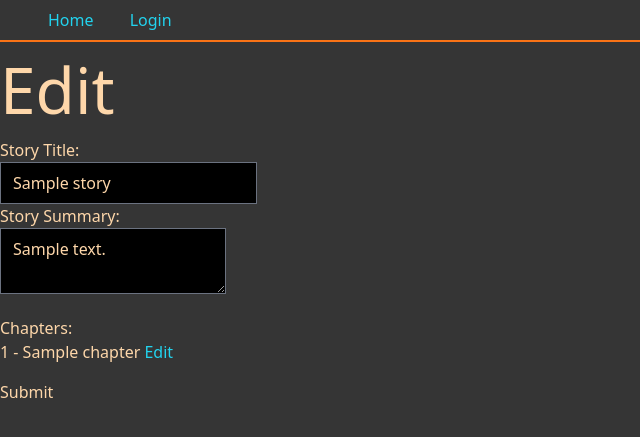
After one commit to jruss06/ficition, a Django app: page /story/edit/1 in a window 1280 px wide. The commit adds this page. Shown: the top 437 px of the page, without its empty margins (0-640 px from the left). Run offline with Django 5.2, Linux system fonts and the light colour scheme; tables that the repository leaves empty hold one stand-in row (values such as "Sample post").

Commit message:
add summary to add/edit

```diff
--- a/static/output.css
+++ b/static/output.css
@@ -652,6 +652,14 @@ a {
   color: rgb(34 211 238 / var(--tw-text-opacity));
 }
 
+input[type="text"] {
+  background-color: black;
+}
+
+textarea {
+  background-color: black;
+}
+
 *, ::before, ::after {
   --tw-border-spacing-x: 0;
   --tw-border-spacing-y: 0;
@@ -803,6 +811,16 @@ a {
   margin-right: auto;
 }
 
+.my-4 {
+  margin-top: 1rem;
+  margin-bottom: 1rem;
+}
+
+.mx-2 {
+  margin-left: 0.5rem;
+  margin-right: 0.5rem;
+}
+
 .mb-2 {
   margin-bottom: 0.5rem;
 }
@@ -870,6 +888,15 @@ a {
   line-height: 1.25rem;
 }
 
+.font-bold {
+  font-weight: 700;
+}
+
+.text-white {
+  --tw-text-opacity: 1;
+  color: rgb(255 255 255 / var(--tw-text-opacity));
+}
+
 .shadow {
   --tw-shadow: 0 1px 3px 0 rgb(0 0 0 / 0.1), 0 1px 2px -1px rgb(0 0 0 / 0.1);
   --tw-shadow-colored: 0 1px 3px 0 var(--tw-shadow-color), 0 1px 2px -1px var(--tw-shadow-color);
--- a/static/style.css
+++ b/static/style.css
@@ -9,6 +9,12 @@
   }
   a {
     @apply text-cyan-400;
+  }
+  input[type="text"] {
+    background-color: black;
+  }
+  textarea {
+    background-color: black;
   }
 }
 
--- a/story/templates/story/addstory.html
+++ b/story/templates/story/addstory.html
@@ -7,6 +7,9 @@
 {% csrf_token %}
 <label>Story Title: </label>
 <div><input type="text" name="title" /></div>
+
+<label>Story Summary: </label>
+<div><textarea name="summary" cols="50"></textarea></div>
 
 <label>Chapter Title: </label>
 <div><input type="text" name="chaptertitle" /></div>
--- /dev/null
+++ b/story/templates/story/edit.html
@@ -0,0 +1,26 @@
+{% extends "base.html" %}
+
+{% block header %}Edit{% endblock %}
+
+{% block content %}
+<form action="{% url 'poststory' %}" method="post">
+{% csrf_token %}
+<label>Story Title: </label>
+<div><input type="text" name="title" value="{{ story.title }}"/></div>
+
+<label>Story Summary: </label>
+<div><textarea name="summary">{{ story.summary }}</textarea></div>
+
+<div class="my-4">
+Chapters:
+{% for chapter in chapters %}
+    <div>{{ chapter.order }} - {{ chapter.title }}
+        <a href="#">Edit</a>
+    </div>
+{% endfor %}
+</div>
+
+<button type="submit">Submit</button>
+</form>
+
+{% endblock %}
--- a/story/templates/story/index.html
+++ b/story/templates/story/index.html
@@ -10,9 +10,11 @@
 		<a class="story-header" href="{% url 'show' story.id %}">{{ story.title }}</a>
 		by <a href="{% url 'viewauthor' user.id %}">{{ story.user.username }}</a>
 		<div class="story-summary">
-			Summary: {{ story.summary }}
+			<span class="text-white font-bold">Summary:</span> {{ story.summary }}
 		</div>
-		<div class="story-date">Updated: {{ story.update_date }}</div>
+		<div class="story-date">
+			<span class="text-white font-bold">Updated:</span> {{ story.update_date }}
+		</div>
 	</div>
     {% endfor %}
     </div>
--- a/story/urls.py
+++ b/story/urls.py
@@ -6,6 +6,7 @@ urlpatterns = [
     path("", views.index, name="index"),
     path("<int:story_id>/", views.show, name="show"),
     path("<int:story_id>/<int:chapter_num>", views.show, name="show"),
-    path("addstory", views.addstory, name="addstory"),
+    path("add", views.addstory, name="addstory"),
     path("poststory", views.poststory, name="poststory"),
+    path("edit/<int:story_id>", views.editstory, name="editstory"),
 ]
--- a/story/views.py
+++ b/story/views.py
@@ -1,5 +1,3 @@
-from datetime import datetime
-
 from django.http import HttpResponse, HttpResponseRedirect
 from django.shortcuts import get_object_or_404, render
 from django.urls import reverse
@@ -23,7 +21,17 @@ def addstory(request):
     return render(request, "story/addstory.html")
 
 def poststory(request):
-    newStory = Story.objects.create(
+    Story.objects.create(
             title=request.POST["title"],
+            summary=request.POST["summary"],
             user=request.user)
     return HttpResponseRedirect(reverse("index"))
+
+def editstory(request, story_id):
+    story = Story.objects.get(pk=story_id)
+    chapters = Chapter.objects.filter(story_id=story_id)
+    context = {
+        "story": story,
+        "chapters": chapters,
+    }
+    return render(request, "story/edit.html", context)
```
Also changed, not shown: author/templates/author/index.html (+4 -5 lines).
